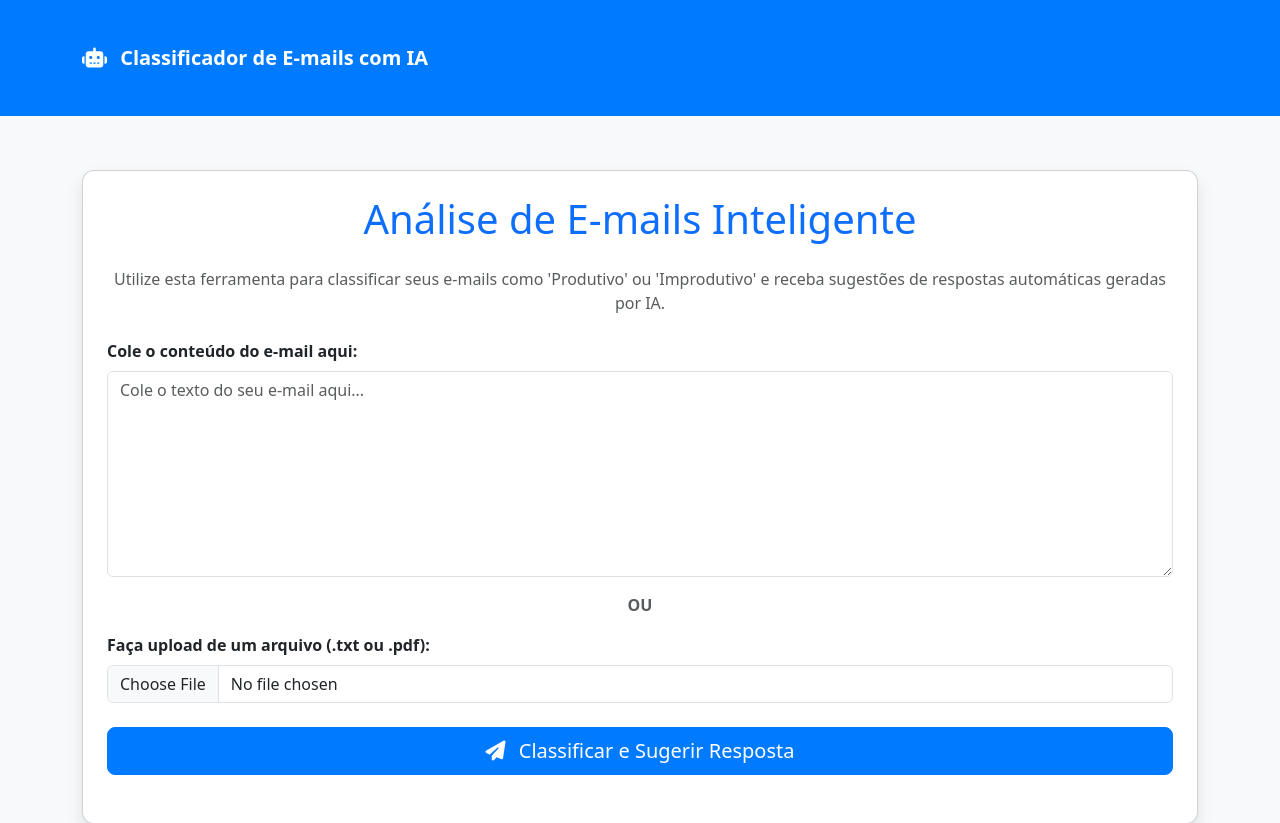
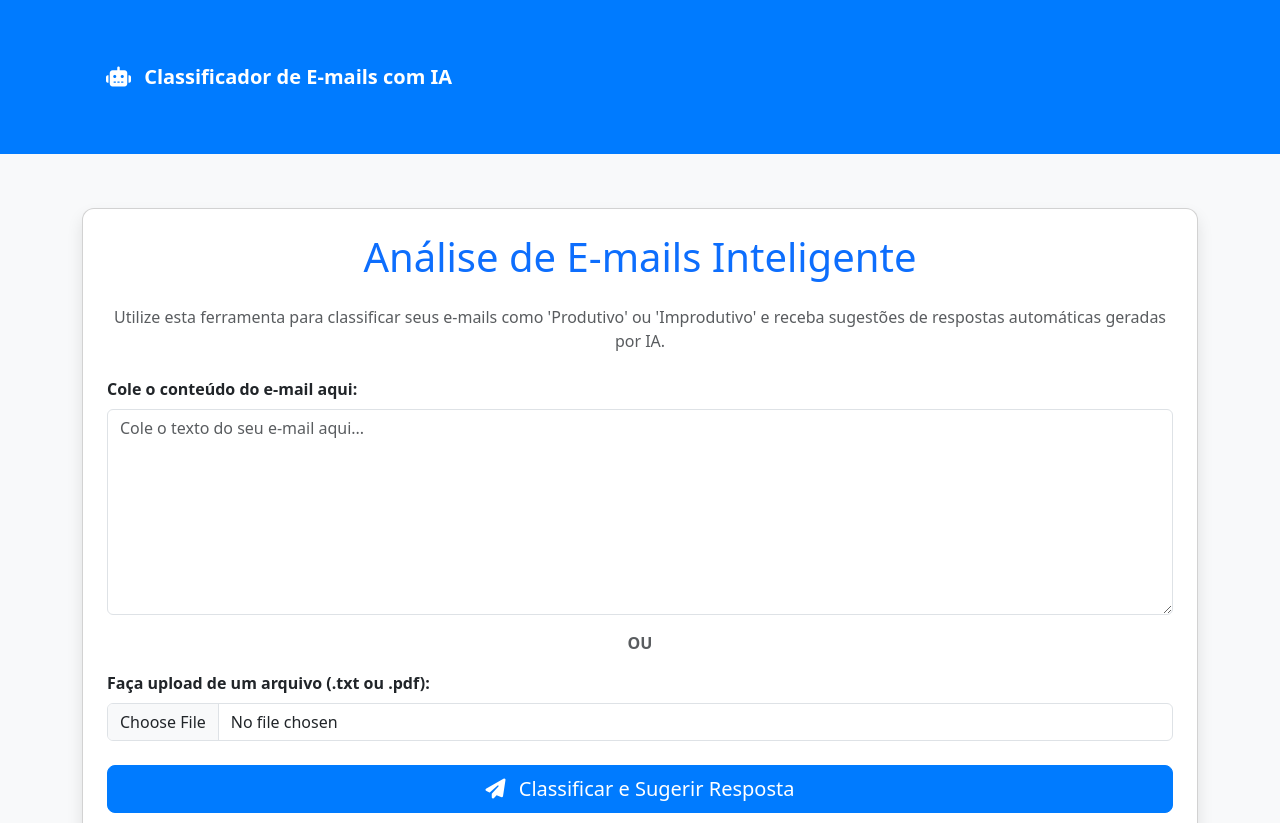
Before and after one commit to sttve/MailClassifierAI, a Flask app: page / in a window 1280 px wide. Shown: the top 823 px of the page. Run offline with Flask 3, Linux system fonts and the light colour scheme; some libraries are stand-ins or nearby versions.

Commit message:
Feature: pading added in navbar brand for UI/UX fix

```diff
--- a/templates/index.html
+++ b/templates/index.html
@@ -18,7 +18,7 @@
 </html>
     <nav class="navbar navbar-expand-lg navbar-dark">
         <div class="container">
-            <a class="navbar-brand" href="#">
+            <a class="navbar-brand p-4" href="#">
                 <i class="fas fa-robot me-2"></i> Classificador de E-mails com IA
             </a>
         </div>
```
